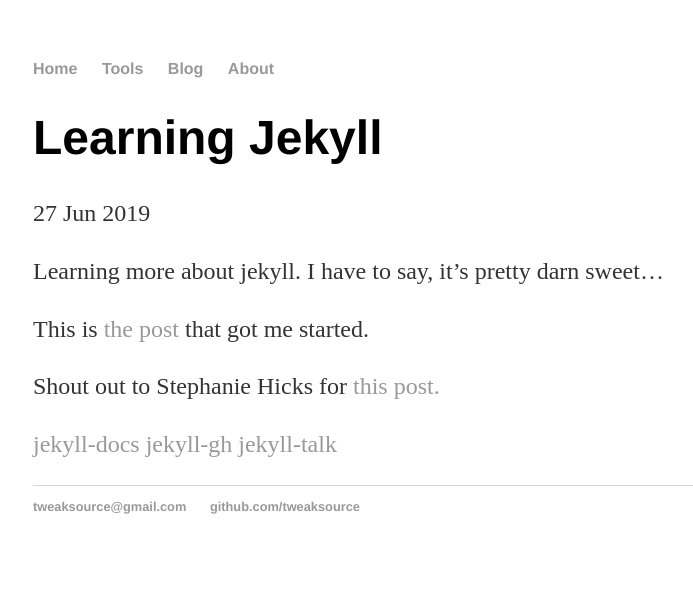
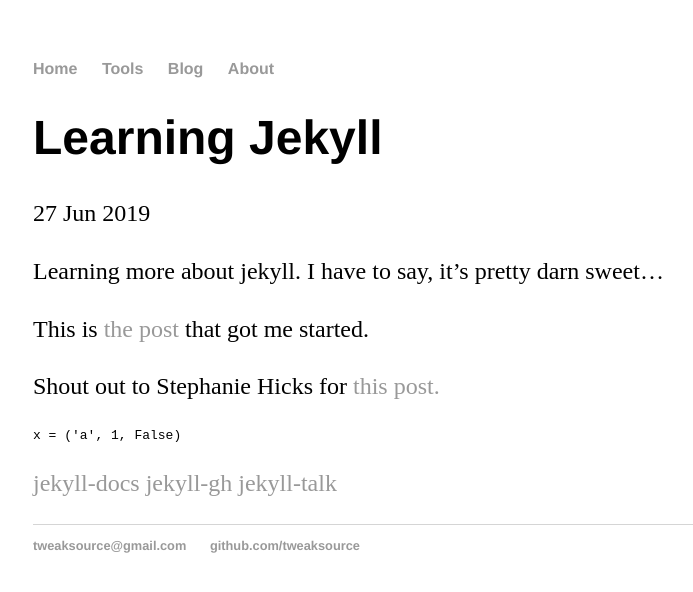
Before and after one commit to tweaksource/tweaksource.github.io, a Jekyll site: the page built from _posts/2019-06-27-learning-jekyll.markdown, in a window 1280 px wide. Shown: the top 592 px of the page, without its empty margins (159-852 px from the left). Built offline with Jekyll 4.4.1, drawn with Linux system fonts in a browser that asks for light colours.

Commit message:
More color tests

````diff
--- a/_posts/2019-06-27-learning-jekyll.markdown
+++ b/_posts/2019-06-27-learning-jekyll.markdown
@@ -10,6 +10,10 @@
 
 Shout out to Stephanie Hicks for [this post.](http://www.stephaniehicks.com/githubPages_tutorial/pages/githubpages-jekyll.html)
 
+```
+x = ('a', 1, False)
+```
+
 [jekyll-docs](https://jekyllrb.com/docs/home)
 [jekyll-gh](https://github.com/jekyll/jekyll)
 [jekyll-talk](https://talk.jekyllrb.com/)
--- a/css/main.css
+++ b/css/main.css
@@ -26,7 +26,7 @@
 p {
     font-size: 1.5em;
     line-height: 1.4em;
-    color: #333;
+    /* color: #333; */
 }
 footer {
     border-top: 1px solid #d5d5d5;
````
